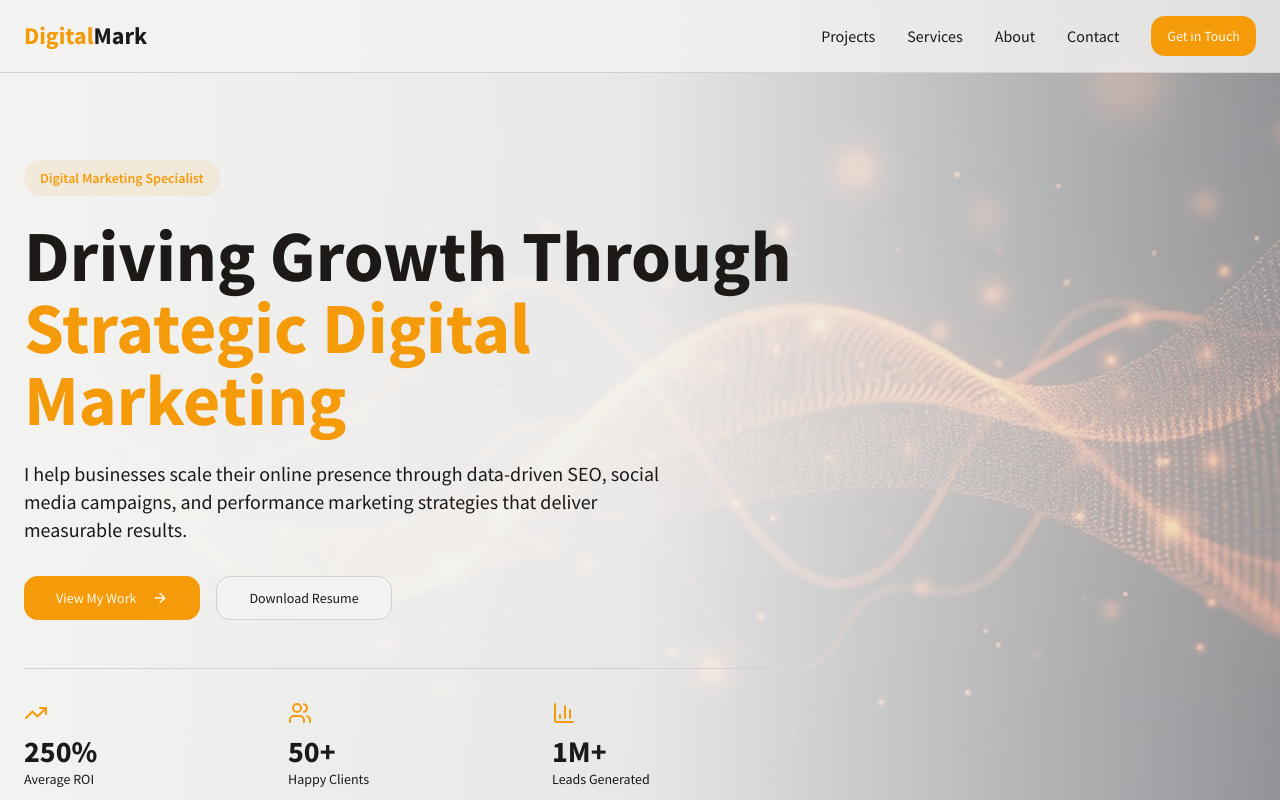
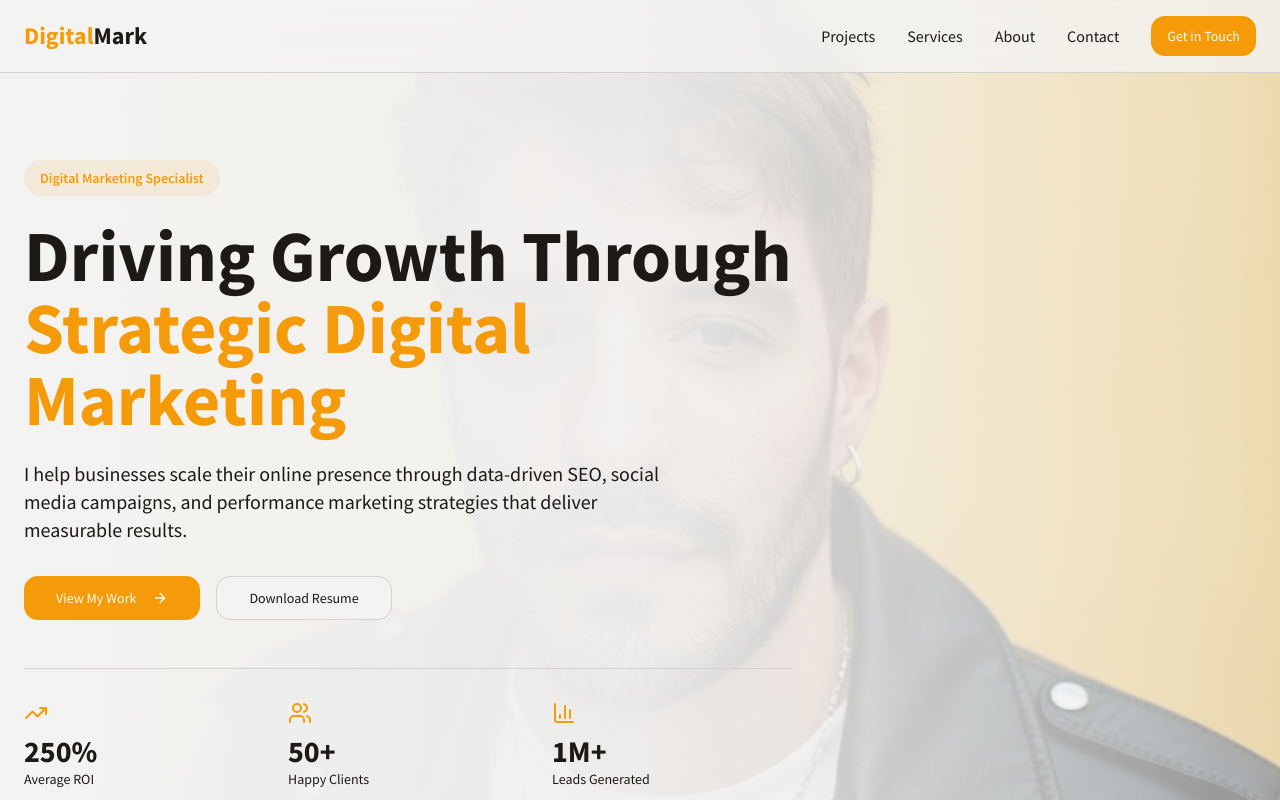
Before and after one commit to daniloespeleta/daniloespeleta, a React (Vite) app: page /home in a window 1280 px wide. Shown: the top 800 px of the page. Built offline with nearby package versions, Linux system fonts and the light colour scheme; the HTML template or start-up script is replaced by a standard one; a web font is replaced by a local one.

Commit message:
Visual edit in Lovable
Edited UI in Lovable

```diff
--- a/src/components/Hero.tsx
+++ b/src/components/Hero.tsx
@@ -2,25 +2,27 @@ import { ArrowRight, TrendingUp, Users, BarChart3 } from "lucide-react";
 import { Button } from "@/components/ui/button";
 import { useLanguage } from "@/contexts/LanguageContext";
 import heroBg from "@/assets/hero-bg.jpg";
-
 const Hero = () => {
-  const { t } = useLanguage();
-
-  const stats = [
-    { icon: TrendingUp, value: "250%", label: t("hero.stat.roi") },
-    { icon: Users, value: "50+", label: t("hero.stat.clients") },
-    { icon: BarChart3, value: "1M+", label: t("hero.stat.leads") },
-  ];
-
-  return (
-    <section className="relative min-h-screen flex items-center pt-20">
+  const {
+    t
+  } = useLanguage();
+  const stats = [{
+    icon: TrendingUp,
+    value: "250%",
+    label: t("hero.stat.roi")
+  }, {
+    icon: Users,
+    value: "50+",
+    label: t("hero.stat.clients")
+  }, {
+    icon: BarChart3,
+    value: "1M+",
+    label: t("hero.stat.leads")
+  }];
+  return <section className="relative min-h-screen flex items-center pt-20">
       {/* Background Image */}
       <div className="absolute inset-0 z-0">
-        <img
-          src={heroBg}
-          alt="Digital marketing analytics visualization"
-          className="w-full h-full object-cover"
-        />
+        <img alt="Digital marketing analytics visualization" className="w-full h-full object-cover" src="/lovable-uploads/5ee4e5ba-d893-4063-81d3-b19113c5c7f3.jpg" />
         <div className="absolute inset-0 bg-gradient-to-r from-background via-background/95 to-background/60" />
       </div>
 
@@ -51,18 +53,14 @@ const Hero = () => {
 
           {/* Stats */}
           <div className="grid grid-cols-3 gap-6 pt-8 border-t border-border">
-            {stats.map((stat) => (
-              <div key={stat.label} className="text-center sm:text-left">
+            {stats.map(stat => <div key={stat.label} className="text-center sm:text-left">
                 <stat.icon className="h-6 w-6 text-primary mb-2 mx-auto sm:mx-0" />
                 <div className="text-2xl md:text-3xl font-bold text-foreground">{stat.value}</div>
                 <div className="text-sm text-muted-foreground">{stat.label}</div>
-              </div>
-            ))}
+              </div>)}
           </div>
         </div>
       </div>
-    </section>
-  );
+    </section>;
 };
-
 export default Hero;
```
Also changed, not shown: public/lovable-uploads/5ee4e5ba-d893-4063-81d3-b19113c5c7f3.jpg (added).
